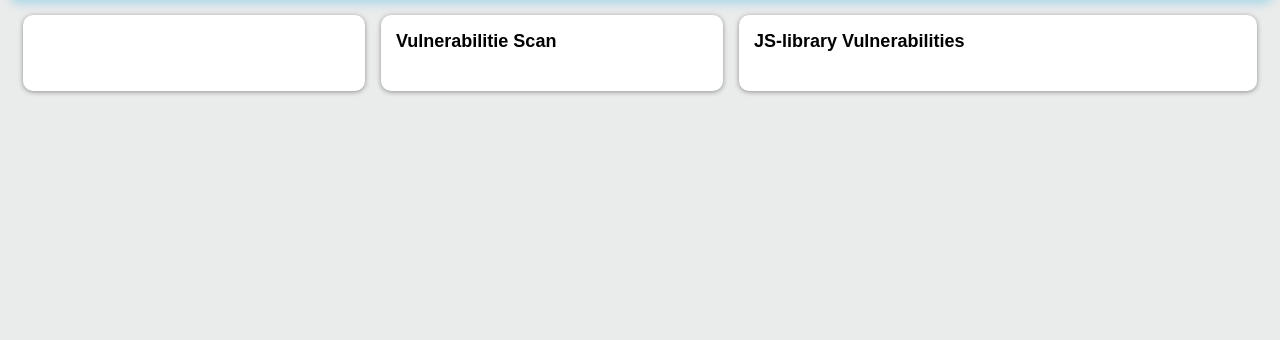
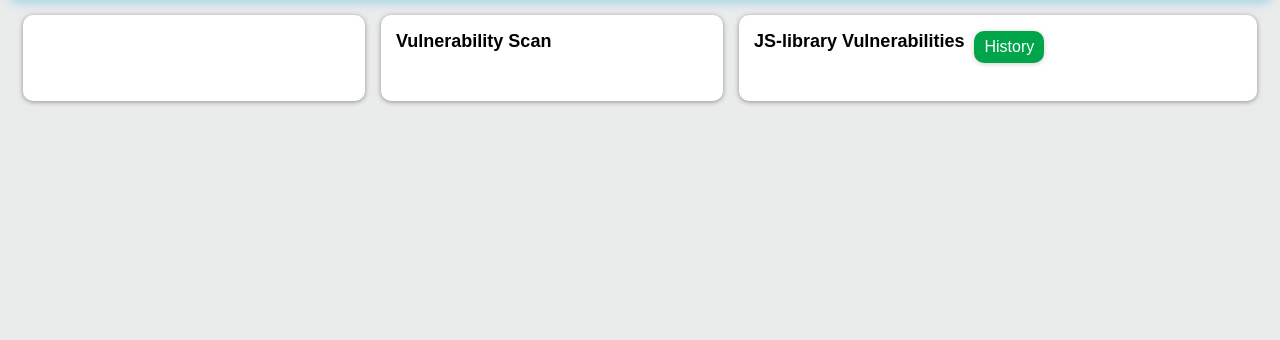
Before and after one commit to Klintyfye/ESG, a Flask app: template Templates/results.html in a window 1280 px wide. Shown: the part 143-483 px from the top of the page. Run offline with Flask 2, Linux system fonts and the light colour scheme; the template is opened without the code that fills it, so the values that code supplies are empty; some libraries are stand-ins or nearby versions.

Commit message:
dropdown

```diff
--- a/Templates/results.html
+++ b/Templates/results.html
@@ -10,6 +10,7 @@
     <link rel="stylesheet" href="https://use.fontawesome.com/releases/v5.0.8/css/all.css">
     <script src="static/rating.js"></script>
     <script src="static/vis_toggle.js"></script>
+    <script src="static/dropdown.js"></script>
 </head>
 <body>
     <nav id="nav1">
@@ -60,7 +61,7 @@
         </div>
         <div class="box medium_box">
             <div class="box_spacing">
-                <div class="title">Vulnerabilitie Scan</div>
+                <div class="title">Vulnerability Scan</div>
                 <div id="label_box">
                     {% if lables_colors %}
                     {% for labels, colors in lables_colors %}
@@ -79,7 +80,38 @@
         </div>
         <div class="box medium_box grid_col_span_2">
             <div class="box_spacing">
-                <div class="title">JS-library Vulnerabilities</div>
+                <div>
+                    <div id="history_title" class="title inline_block">JS-library Vulnerabilities</div>
+                    <div class="dropdown">
+                        <button onclick="toggle_dropdown()" class="dropbtn">History</button>
+                        <div id="history_dropdown" class="dropdown-content">
+                            <div id="ver_search">
+                                <i id="drop_icon" class="fa fa-search"></i>
+                                <input type="text" placeholder="Search.." id="myInput" onkeyup="filterFunction()">
+                            </div>
+                            <a href="#about">About</a>
+                            <a href="#base">Base</a>
+                            <a href="#blog">Blog</a>
+                            <a href="#contact">Contact</a>
+                            <a href="#custom">Custom</a>
+                            <a href="#support">Support</a>
+                            <a href="#tools">Tools</a>
+                            <a href="#tools">Tools</a>
+                            <a href="#tools">Tools</a>
+                            <a href="#tools">Toolshntshntshntshntshntshntshntshntshntshntshntshntshntshntshntshntshntshntshntoshntishntaios</a>
+                            <a href="#tools">Tools</a>
+                            <a href="#tools">Tools</a>
+                            <a href="#tools">Tools</a>
+                            <a href="#tools">Tools</a>
+                            <a href="#tools">Tools</a>
+                            <a href="#tools">Tools</a>
+                            <a href="#tools">Tools</a>
+                            <a href="#tools">Tools</a>
+                            <a href="#tools">Tools</a>
+                            <a href="#tools">Tools</a>
+                        </div>
+                    </div>
+                </div>
                 <img id="history_img" src = {{ test2 }}> </img>
             </div>
         </div>
--- /dev/null
+++ b/static/dropdown.js
@@ -0,0 +1,19 @@
+function toggle_dropdown() {
+	document.getElementById("history_dropdown").classList.toggle("show");
+}
+
+function filterFunction() {
+	var input, filter, ul, li, a, i;
+	input = document.getElementById("myInput");
+	filter = input.value.toUpperCase();
+	div = document.getElementById("history_dropdown");
+	a = div.getElementsByTagName("a");
+	for (i = 0; i < a.length; i++) {
+		txtValue = a[i].textContent || a[i].innerText;
+		if (txtValue.toUpperCase().indexOf(filter) > -1) {
+			a[i].style.display = "";
+		} else {
+			a[i].style.display = "none";
+		}
+	}
+}
--- a/static/results.css
+++ b/static/results.css
@@ -56,6 +56,10 @@ body {
 	font-size: large;
 	font-weight: bold;
 	padding-bottom: 5px;
+}
+
+.inline_block {
+	display: inline-block;
 }
 
 #desc_box {
@@ -124,17 +128,97 @@ body {
 }
 
 #res_box {
-	max-height: 850px;
+	max-height: 900px;
 	overflow-y: auto;
 }
 /* RETIREJS BOX END */
 
 /* HISTORY START */
+#history_title {
+	float: left;
+}
+
 #history_img {
+	display: inline;
 	width: 100%;
 	max-width: 430px;
 	max-height: 430px;
 }
+/* DROPDOWN START */
+.dropbtn {
+	padding: 7px 10px;
+	margin-left: 10px;
+	cursor: pointer;
+	background-color: #00a54a; /* Green */
+	border: none;
+	color: white;
+	text-align: center;
+	text-decoration: none;
+	font-size: 16px;
+	border-radius: 10px;
+	box-shadow: 0px 1px 5px rgba(0, 0, 0, 0.199);
+	float: right;
+}
+
+.dropbtn:hover, .dropbtn:focus {
+	background-color: #00893e;
+}
+
+#ver_search {
+	padding: 14px 5px;
+	background-color: white;
+}
+
+#myInput {
+	box-sizing: border-box;
+	background-repeat: no-repeat;
+	font-size: 16px;
+	border: none;
+	display: inline-block;
+	width: 190px;
+}
+
+#drop_icon {
+	display: inline-block;
+}
+
+.dropdown {
+	position: relative;
+	display: inline-block;
+}
+
+.dropdown-content {
+	display: none;
+	position: absolute;
+	top: 35px;
+	background-color: #f6f6f6;
+	width: 230px;
+	overflow: auto;
+	border: 1px solid #ddd;
+	z-index: 1;
+	overflow-y: scroll;
+	overflow-x: hidden;
+	max-height: 200px;
+}
+
+.dropdown-content a {
+	color: black;
+	padding: 12px 16px;
+	text-decoration: none;
+	display: block;
+	overflow-x: hidden;
+	text-overflow: ellipsis;
+  	white-space: nowrap;
+}
+
+.dropdown a:hover {
+	background-color: #ddd;
+}
+
+.show {
+	display: block;
+}
+/* DROPDOWN END */
 /* HISTORY END */
 
 /* RATING START */
@@ -280,7 +364,6 @@ footer {
 
 /*
 	Format JSON
-	retirejs max size thing
 	loading page css
 	dropdown history
 */
```
